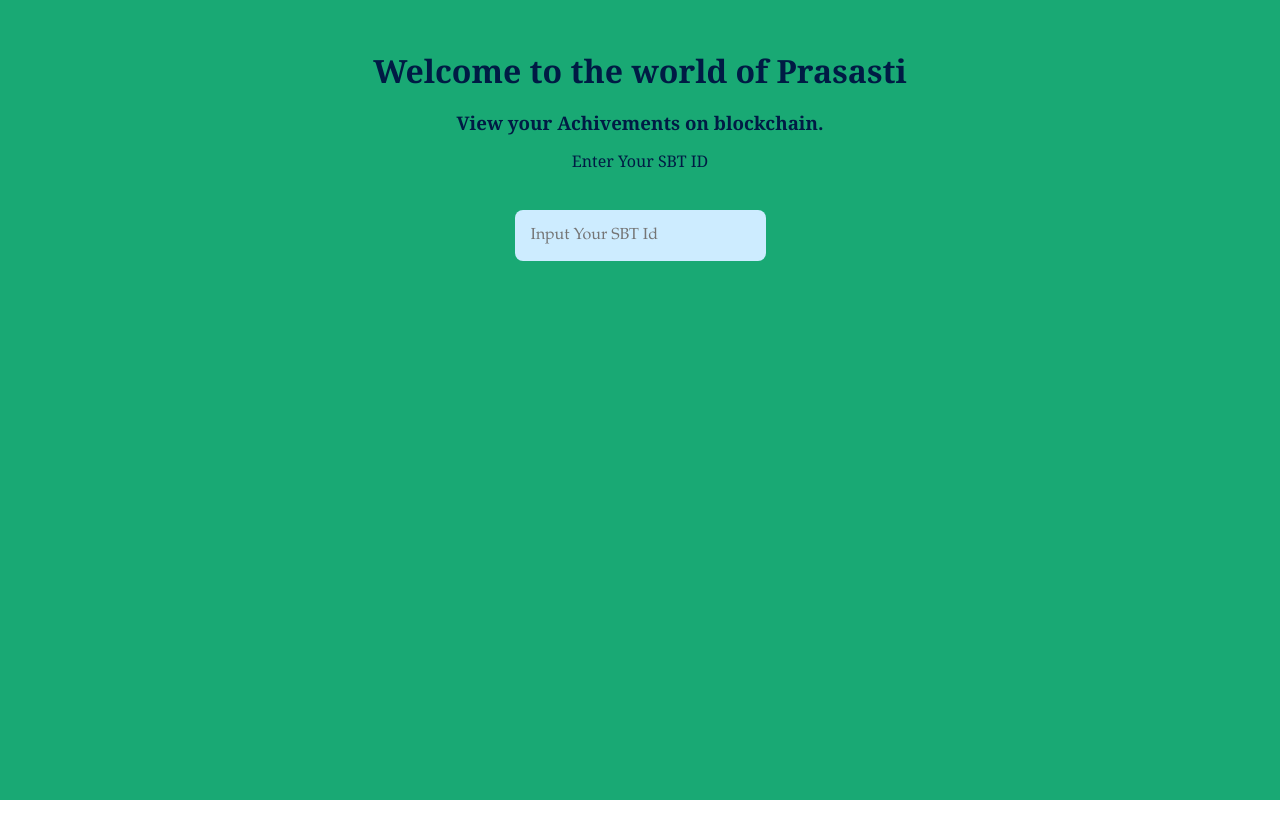
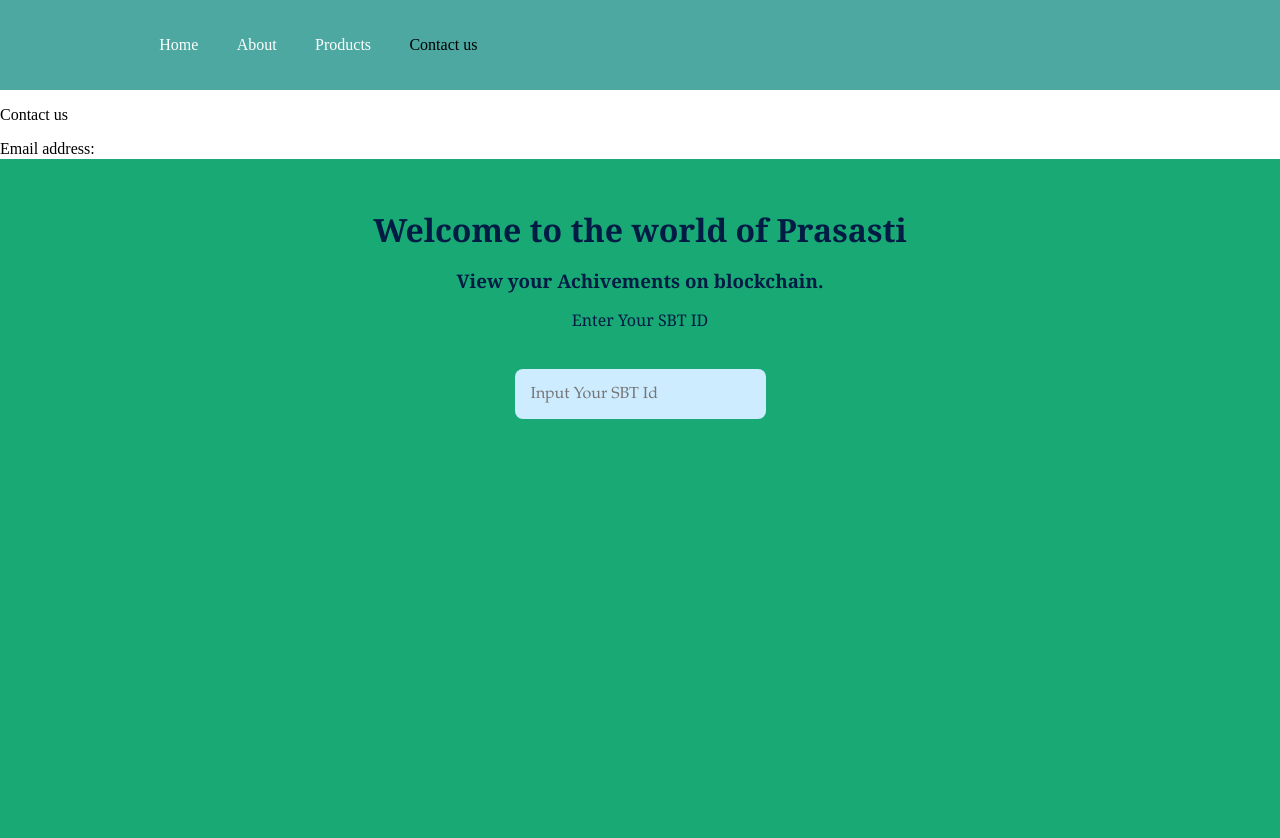
Before and after one commit to NiteeshPutla/sbtsearchpage, a React (Create React App) app: page /contactus in a window 1280 px wide. Shown: the top 838 px of the page. Before the commit the page ends 800 px from the top, so only its background shows below. Built offline with nearby package versions, Linux system fonts and the light colour scheme.

Commit message:
display only if

```diff
--- a/package.json
+++ b/package.json
@@ -8,7 +8,10 @@
     "@testing-library/user-event": "^13.5.0",
     "react": "^18.2.0",
     "react-dom": "^18.2.0",
+    "react-icons": "^4.8.0",
+    "react-router-dom": "^6.9.0",
     "react-scripts": "5.0.1",
+    "styled-components": "^5.3.8",
     "tachyons": "^4.12.0",
     "web-vitals": "^2.1.4"
   },
--- a/src/App.js
+++ b/src/App.js
@@ -2,11 +2,32 @@ import React from 'react';
 import Search from './components/Search';
 import studentSbts from './data/studentSbts';
 
+
+import Navbar from './components/Header/Navbar'
+import { Routes, Route } from 'react-router-dom'
+import Home from './Pages/Home'
+import About from './Pages/About'
+import Products from './Pages/Products'
+import Contactus from './Pages/Contactus'
+
 function App() {
   return (
-    <div className="tc bg-green ma0 pa4 min-vh-100">
+    <>
+
+      <Navbar />
+      <Routes>
+        <Route path="/" element={<Home />} />
+        <Route path="/about" element={<About />} />
+        <Route path="/products" element={<Products />} />
+        <Route path="/contactus" element={<Contactus />} />
+      </Routes>
+
+      <div className="tc bg-green ma0 pa4 min-vh-100">
       <Search details={studentSbts}/>
     </div>
+    </>
+
+
   );
 }
 
--- /dev/null
+++ b/src/Pages/About.js
@@ -0,0 +1,8 @@
+
+import React from 'react'
+function About() {
+  return (
+    <div>About</div>
+  )
+}
+export default About
--- /dev/null
+++ b/src/Pages/Contactus.js
@@ -0,0 +1,18 @@
+import React from 'react'
+function Contactus() {
+  return (
+    <div>
+      <p>Contact us</p>
+
+
+      <form>
+        <label>Email address:</label>
+        {/* <input type="email">Enter your email address</input> */}
+      </form>
+
+      {/* <footer>Made with love by Prasasti</footer> */}
+    </div>
+
+  )
+}
+export default Contactus
--- /dev/null
+++ b/src/Pages/Home.js
@@ -0,0 +1,5 @@
+import React from 'react'
+function Home() {
+  return <div>Home</div>
+}
+export default Home
--- /dev/null
+++ b/src/Pages/Products.js
@@ -0,0 +1,7 @@
+import React from 'react'
+function Products() {
+  return (
+    <div>Products</div>
+  )
+}
+export default Products
--- a/src/components/Card.js
+++ b/src/components/Card.js
@@ -1,6 +1,26 @@
 import React from 'react';
 
 function Card({person}) {
+  const shareOnFacebook = () => {
+    const url = `https://www.facebook.com/sharer/sharer.php?u=${encodeURIComponent(window.location.href)}&quote=${encodeURIComponent(`Check out ${person.FirstName} ${person.LastName}'s Award for  ${person.Awardname} issued by Prasasti`)}`;
+    window.open(url, '_blank', 'height=500,width=700');
+  };
+
+  const shareOnTwitter = () => {
+    const url = `https://twitter.com/intent/tweet?url=${encodeURIComponent(window.location.href)}&text=${encodeURIComponent(`Check out ${person.FirstName} ${person.LastName}'s Award for  ${person.Awardname} issued by Prasasti`)}`;
+    window.open(url, '_blank', 'height=500,width=700');
+  };
+
+  const shareOnLinkedIn = () => {
+    const url = `https://www.linkedin.com/shareArticle?mini=true&url=${encodeURIComponent(window.location.href)}&title=${encodeURIComponent(`Check out ${person.FirstName} ${person.LastName}'s Award for  ${person.Awardname} issued by Prasasti`)}`;
+    window.open(url, '_blank', 'height=500,width=700');
+  };
+
+  const shareOnInstagram = () => {
+    const url = `instagram://library?AssetPath=${encodeURIComponent('../assets/img/Prasasti.jpeg')}&InstagramCaption=${encodeURIComponent(`Check out ${person.FirstName} ${person.LastName}'s Award for  ${person.Awardname} issued by Prasasti`)}`;
+    window.open(url, '_blank');
+  };
+
   return(
     <div className="tc bg-light-blue dib br3 pa3 ma2 grow bw2 shadow-5">
       <img className="br-100 h3 w3 dib" alt={person.sbtid} src={"../assets/img/Prasasti.jpeg"} />
@@ -8,11 +28,27 @@ function Card({person}) {
         <label htmlFor="sbtid">SBT ID:</label>
         <p>{person.sbtid}</p>
         <h2>{person.FirstName + " " + person.LastName}</h2>
+        <label htmlFor="sbtid">Award:</label>
+
         <li>{person.Awardname}</li>
+        <label htmlFor="sbtid">DOB:</label>
+
         <li>{person.DateofBirth}</li>
+        <label htmlFor="sbtid">Email:</label>
+
         <li>{person.EmailID}</li>
+        <label htmlFor="sbtid">Issued By:</label>
+
         <li>{person.IssuedSchool}</li>
+        <label htmlFor="sbtid">SoulId:</label>
+
         <li>{person.SoulID}</li>
+        <div>
+          <button onClick={shareOnFacebook}>Share on Facebook</button>
+          <button onClick={shareOnTwitter}>Share on Twitter</button>
+          <button onClick={shareOnLinkedIn}>Share on LinkedIn</button>
+          <button onClick={shareOnInstagram}>Share on Instagram</button>
+        </div>
       </div>
     </div>
   );
--- /dev/null
+++ b/src/components/Header/Navbar.js
@@ -0,0 +1,29 @@
+
+
+
+import React from 'react'
+import { PrimaryNav, MenuLink, Menu, Hamburger } from './PrimaryNav'
+const Navbar = () => {
+  return (
+    <>
+      <PrimaryNav>
+        <Hamburger />
+        <Menu>
+          <MenuLink to="/home" activestyle>
+            Home
+          </MenuLink>
+          <MenuLink to="/about" activestyle>
+            About
+          </MenuLink>
+          <MenuLink to="/products" activestyle>
+            Products
+          </MenuLink>
+          <MenuLink to="/contactus" activestyle>
+            Contact us
+          </MenuLink>
+        </Menu>
+      </PrimaryNav>
+    </>
+  )
+}
+export default Navbar
--- /dev/null
+++ b/src/components/Header/PrimaryNav.js
@@ -0,0 +1,44 @@
+import { FaBars } from 'react-icons/fa'
+import styled from 'styled-components'
+import { NavLink as Link } from 'react-router-dom'
+export const PrimaryNav = styled.nav`
+  z-index: 14;
+  height: 90px;
+  display: flex;
+  background: #4CA8A1;
+  justify-content: space-between;
+  padding: 0.18rem calc((100vw - 1000px) / 2);
+`
+export const MenuLink = styled(Link)`
+  color: #fff;
+  display: flex;
+  cursor: pointer;
+  align-items: center;
+  text-decoration: none;
+  padding: 0 1.2rem;
+  height: 100%;
+  &.active {
+    color: #000000;
+  }
+`
+export const Hamburger = styled(FaBars)`
+  display: none;
+  color: #ffffff;
+  @media screen and (max-width: 768px) {
+    display: block;
+    font-size: 1.9rem;
+    top: 0;
+    right: 0;
+    position: absolute;
+    cursor: pointer;
+    transform: translate(-100%, 75%);
+  }
+`
+export const Menu = styled.div`
+  display: flex;
+  align-items: center;
+  margin-right: -25px;
+  @media screen and (max-width: 768px) {
+    display: none;
+  }
+`
--- a/src/components/Search.js
+++ b/src/components/Search.js
@@ -14,7 +14,7 @@ function Search({ details }) {
           person
           .sbtid
           .toString()
-        .includes(searchField.toLowerCase()) // check if id includes the search string
+          .toLowerCase() === searchField.toLowerCase() // check if id exactly matches the search string
         );
     }
   );
@@ -29,7 +29,7 @@ function Search({ details }) {
     }
   };
   function searchList() {
-    if (searchShow) {
+    if (searchShow && filteredPersons.length > 0) {
         return (
           <Scroll>
             <SearchList filteredPersons={filteredPersons} />
--- a/src/data/studentSbts.js
+++ b/src/data/studentSbts.js
@@ -1,6 +1,6 @@
 const studentSbts = [
     {
-      sbtid:10,
+      sbtid:1,
       imgPath: "../assets/img/Prasasti.jpeg",
       FirstName: "Uday kiran",
       LastName: "Agraharam",
@@ -12,7 +12,7 @@ const studentSbts = [
 
     },
     {
-        sbtid:11,
+        sbtid:2,
         imgPath: "../assets/img/Prasasti.jpeg",
         FirstName: "Mahima aishwarya",
         LastName: "Avidi",
@@ -24,7 +24,7 @@ const studentSbts = [
 
     },
     {
-        sbtid:12,
+        sbtid:3,
         imgPath: "../assets/img/Prasasti.jpeg",
         FirstName: "Rohit",
         LastName: "V",
@@ -36,7 +36,7 @@ const studentSbts = [
 
     },
     {
-        sbtid:13,
+        sbtid:4,
         imgPath: "../assets/img/Prasasti.jpeg",
         FirstName: "Aravinda",
         LastName: "Bhedikala",
@@ -48,7 +48,7 @@ const studentSbts = [
 
     },
     {
-        sbtid:14,
+        sbtid:5,
         imgPath: "../assets/img/Prasasti.jpeg",
         FirstName: "Gangothri",
         LastName: "Perugu",
@@ -60,7 +60,7 @@ const studentSbts = [
 
     },
     {
-        sbtid:15,
+        sbtid:6,
         imgPath: "../assets/img/Prasasti.jpeg",
         FirstName: "Bharath reddy",
         LastName: "Komrelly",
@@ -72,7 +72,7 @@ const studentSbts = [
 
     },
     {
-        sbtid:16,
+        sbtid:7,
         imgPath: "../assets/img/Prasasti.jpeg",
         FirstName: "Saher",
         LastName: "Fatima",
@@ -84,7 +84,7 @@ const studentSbts = [
 
     },
     {
-        sbtid:17,
+        sbtid:8,
         imgPath: "../assets/img/Prasasti.jpeg",
         FirstName: "Maheen",
         LastName: "Fatima",
@@ -96,7 +96,7 @@ const studentSbts = [
 
     },
     {
-        sbtid:18,
+        sbtid:9,
         imgPath: "../assets/img/Prasasti.jpeg",
         FirstName: "Mounika",
         LastName: "Duramgari",
@@ -108,7 +108,7 @@ const studentSbts = [
 
     },
     {
-        sbtid:19,
+        sbtid:10,
         imgPath: "../assets/img/Prasasti.jpeg",
         FirstName: "Jayavaedhan",
         LastName: "Golla",
@@ -120,7 +120,7 @@ const studentSbts = [
 
     },
     {
-        sbtid:20,
+        sbtid:11,
         imgPath: "../assets/img/Prasasti.jpeg",
         FirstName: "Uday kiran",
         LastName: "Agraharam",
@@ -132,7 +132,7 @@ const studentSbts = [
 
     },
     {
-        sbtid:21,
+        sbtid:12,
         imgPath: "../assets/img/Prasasti.jpeg",
         FirstName: "Nidhi",
         LastName: "Singh",
--- a/src/index.js
+++ b/src/index.js
@@ -1,12 +1,17 @@
 import React from 'react';
 import ReactDOM from 'react-dom/client';
 import App from './App';
+import { BrowserRouter as Router} from 'react-router-dom';
+
 import reportWebVitals from './reportWebVitals';
 
 const root = ReactDOM.createRoot(document.getElementById('root'));
 root.render(
   <React.StrictMode>
+    <Router>
     <App />
+
+    </Router>
   </React.StrictMode>
 );
 
```
Also changed, not shown: 1 other file (tests, documents, lock files or other folders). Lines whose indentation alone changed are shown as unchanged.
